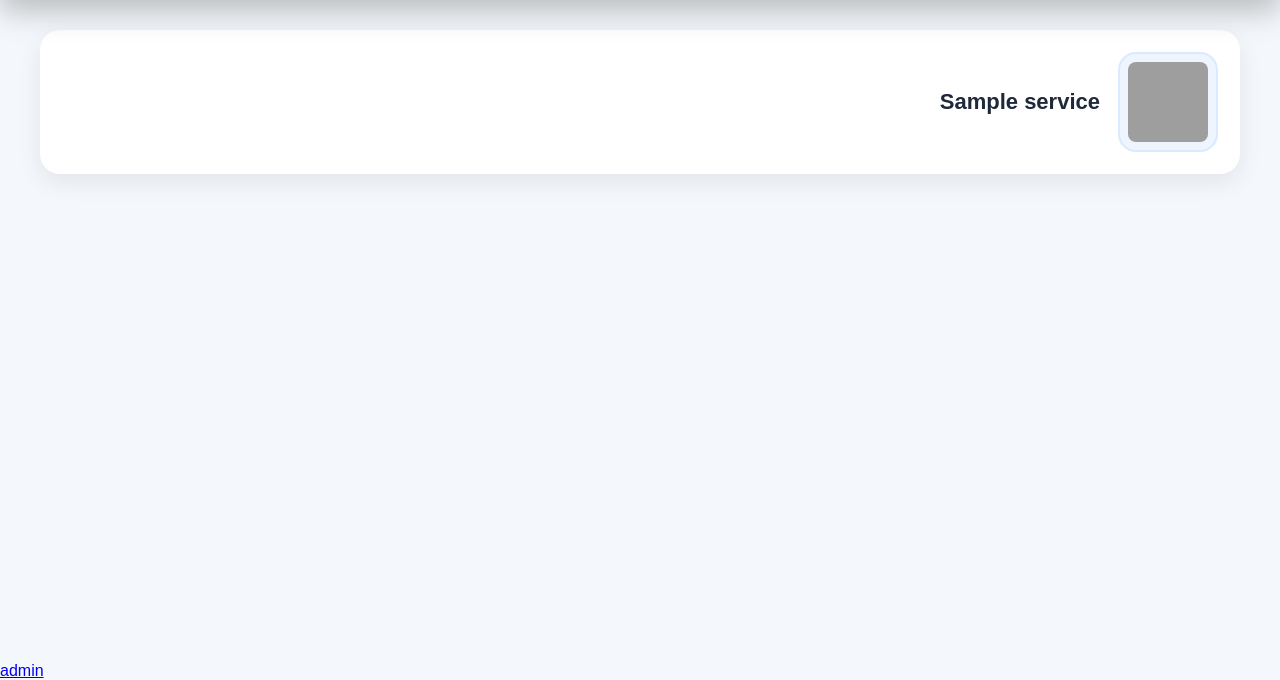
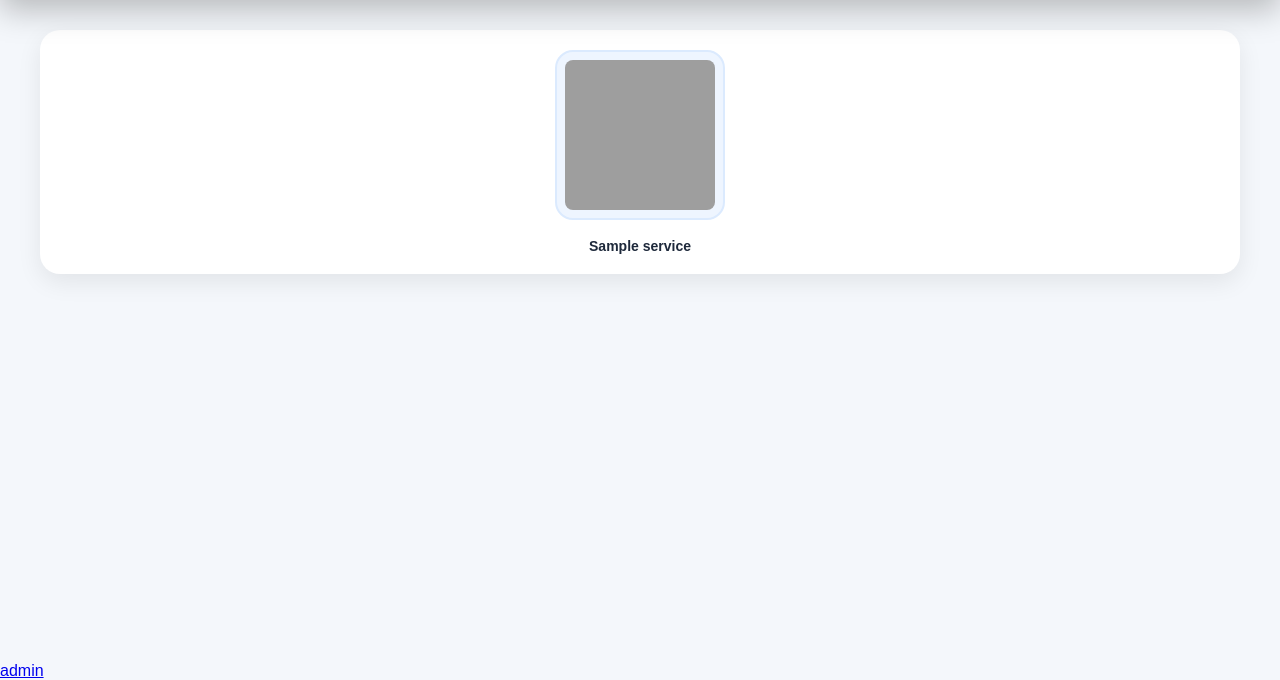
Before and after one commit to vanderland-red/Building-Apadana, a Flask app: page / in a window 1280 px wide. Shown: the part 120-800 px from the top of the page. Run offline with Flask 3, Linux system fonts and the light colour scheme; tables that the repository leaves empty hold one stand-in row (values such as "Sample post"); grey boxes are pictures that could not be loaded.

Commit message:
Service in home page added

```diff
--- a/blueprints/admin.py
+++ b/blueprints/admin.py
@@ -60,4 +60,5 @@ def dashboard() :
     if icon and icon.filename != '':
         icon.save(f'static/cover/{ service.id }.jpg')
 
+    flash("سرویس با موفقیت اضافه شد", "success")
     return redirect(url_for("admin.dashboard"))
--- a/blueprints/general.py
+++ b/blueprints/general.py
@@ -6,6 +6,6 @@ bp = Blueprint('general', __name__)
 @bp.route("/")
 def home ():
 
-    services = Service.query.all()
+    services = Service.query.filter(Service.active == True).all()
 
     return render_template("home.html", services=services)
--- a/static/css/home.css
+++ b/static/css/home.css
@@ -16,9 +16,9 @@ body{
 
     display: grid;
 
-    grid-template-columns: repeat(auto-fit, minmax(260px,1fr));
+    grid-template-columns: repeat(auto-fit, minmax(180px,1fr));
 
-    gap: 30px;
+    gap: 10px;
 }
 
 .service-box{
@@ -27,9 +27,11 @@ body{
 
     border-radius: 20px;
 
-    padding: 22px;
+    padding: 20px;
 
     display: flex;
+
+    flex-direction: column;
 
     align-items: center;
 
@@ -45,17 +47,15 @@ body{
 
 .service-box:hover{
 
-    transform: translateY(-8px);
-
     box-shadow:
-        0 18px 35px rgba(37,99,235,.18);
+        0 18px 35px rgba(37, 100, 235, 0.501);
 }
 
 .service-box img{
 
-    width: 80px;
+    width: 150px;
 
-    height: 80px;
+    height: 150px;
 
     object-fit: cover;
 
@@ -72,8 +72,6 @@ body{
 
 .service-box:hover img{
 
-    transform: rotate(8deg) scale(1.08);
-
     border-color: #2563eb;
 }
 
@@ -83,7 +81,7 @@ body{
 
     color: #1e293b;
 
-    font-size: 22px;
+    font-size: 14px;
 
     font-weight: 700;
 
@@ -104,12 +102,12 @@ body{
 
     .service-box img{
 
-        width: 65px;
-        height: 65px;
+        width: 80px;
+        height: 80px;
     }
 
     .service-box h3{
 
-        font-size: 18px;
+        font-size: 14px;
     }
 }
```
Also changed, not shown: static/cover/10.jpg (added), static/cover/5.jpg (added), static/cover/6.jpg (added), static/cover/7.jpg (added), static/cover/8.jpg (added), static/cover/9.jpg (added).
